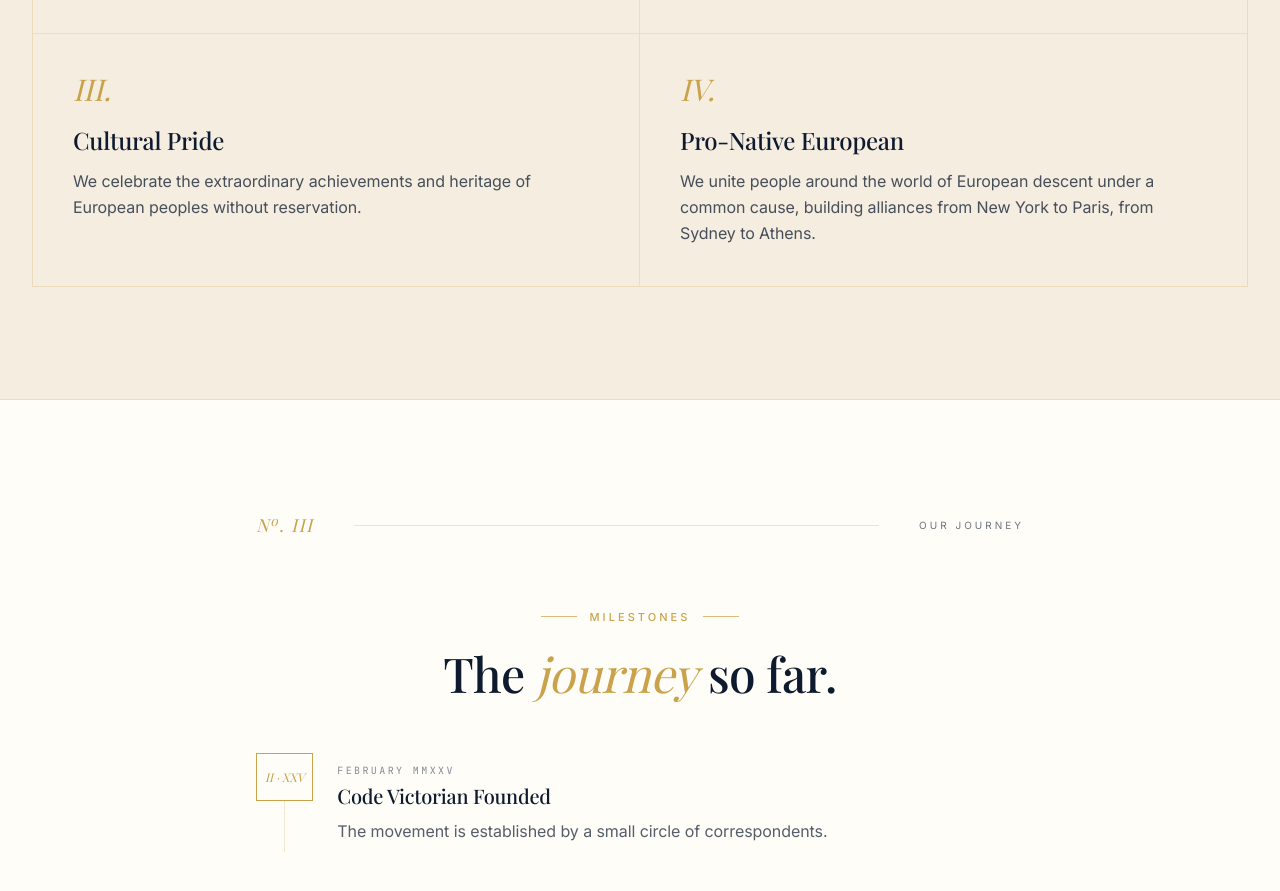
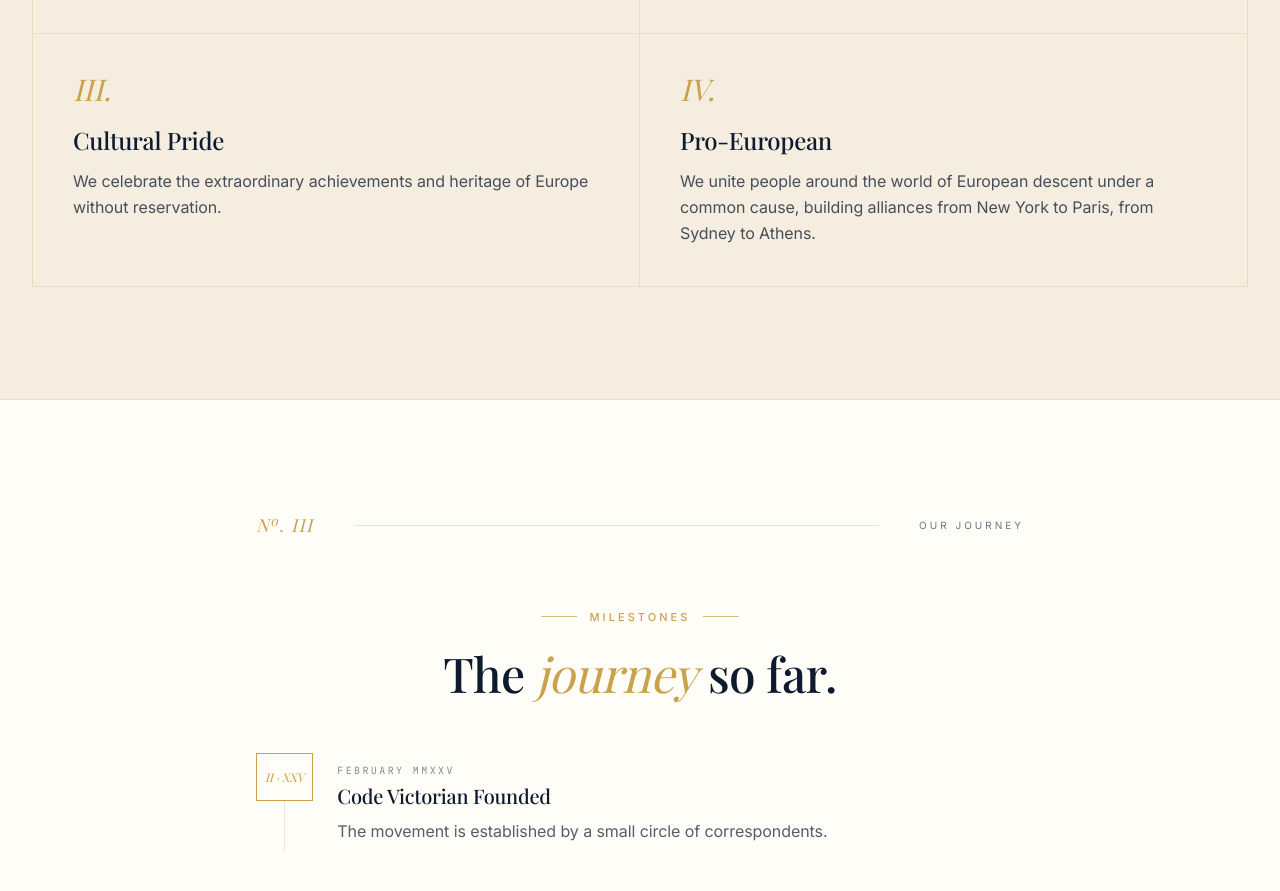
Before and after one commit to horatio8/CodeVictorian, a Next.js app: page /about in a window 1280 px wide. Shown: the part 1980-2871 px from the top of the page. Built offline with nearby package versions, Linux system fonts and the light colour scheme; no server answers; a web font is replaced by a local one.

Commit message:
About values: 'Pro-European'; Cultural Pride refers to Europe
Co-Authored-By: Claude Opus 5.5 <noreply@anthropic.com>
Claude-Session: https://claude.ai/code/session_01P1cDtTELgnEY6WAookWEFH

```diff
--- a/app/about/page.tsx
+++ b/app/about/page.tsx
@@ -8,8 +8,8 @@ export const metadata: Metadata = { title: "About Us" }
 const FALLBACK_VALUES = [
   { roman: "I.",   title: "Clarity of Purpose",  text: "We are direct and unapologetic about our mission to preserve European civilisation." },
   { roman: "II.",  title: "Good Governance",     text: "We operate openly with transparency and strong governance." },
-  { roman: "III.", title: "Cultural Pride",      text: "We celebrate the extraordinary achievements and heritage of European peoples without reservation." },
-  { roman: "IV.",  title: "Pro-Native European", text: "We unite people around the world of European descent under a common cause, building alliances from New York to Paris, from Sydney to Athens." },
+  { roman: "III.", title: "Cultural Pride",      text: "We celebrate the extraordinary achievements and heritage of Europe without reservation." },
+  { roman: "IV.",  title: "Pro-European", text: "We unite people around the world of European descent under a common cause, building alliances from New York to Paris, from Sydney to Athens." },
 ]
 
 const FALLBACK_TIMELINE = [
```
